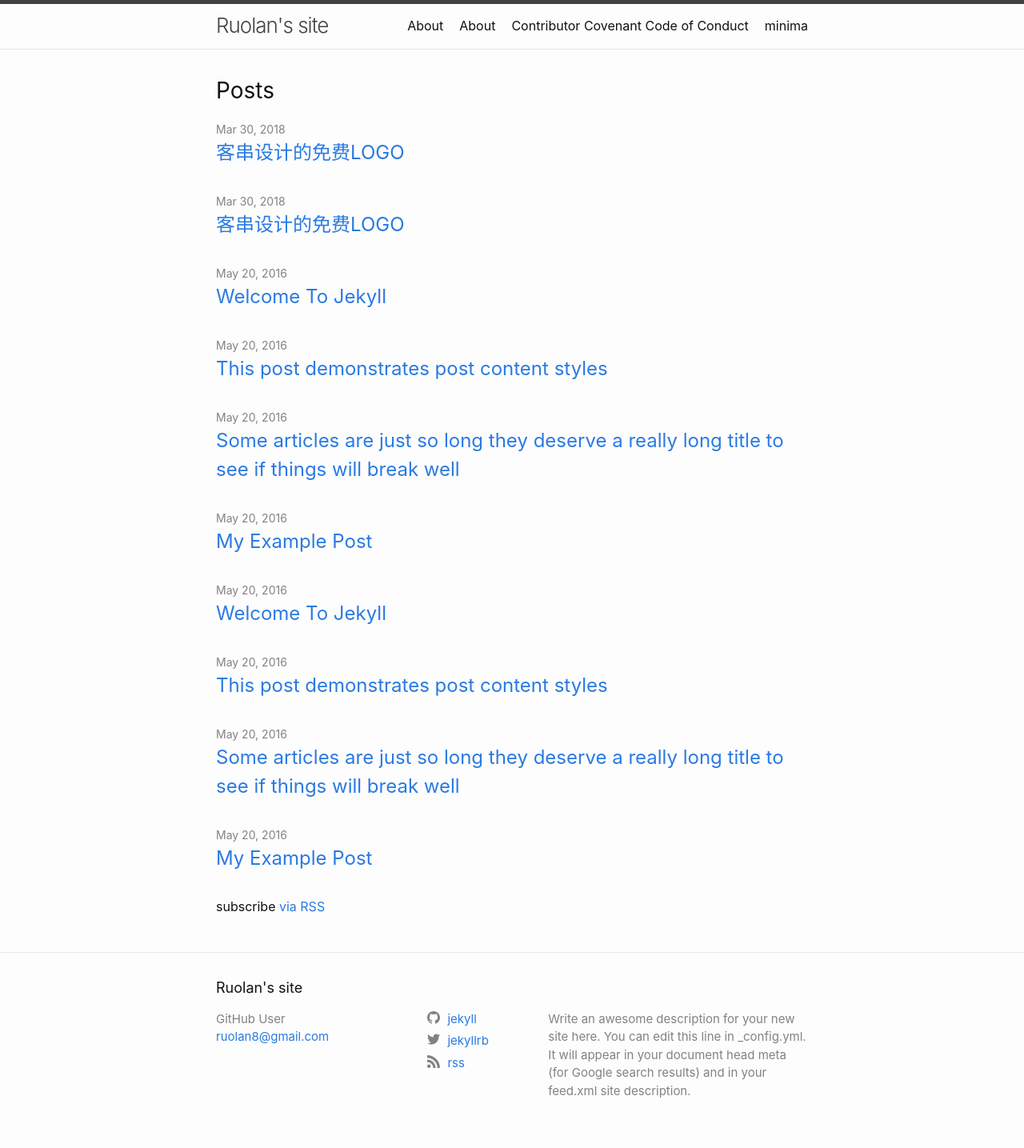
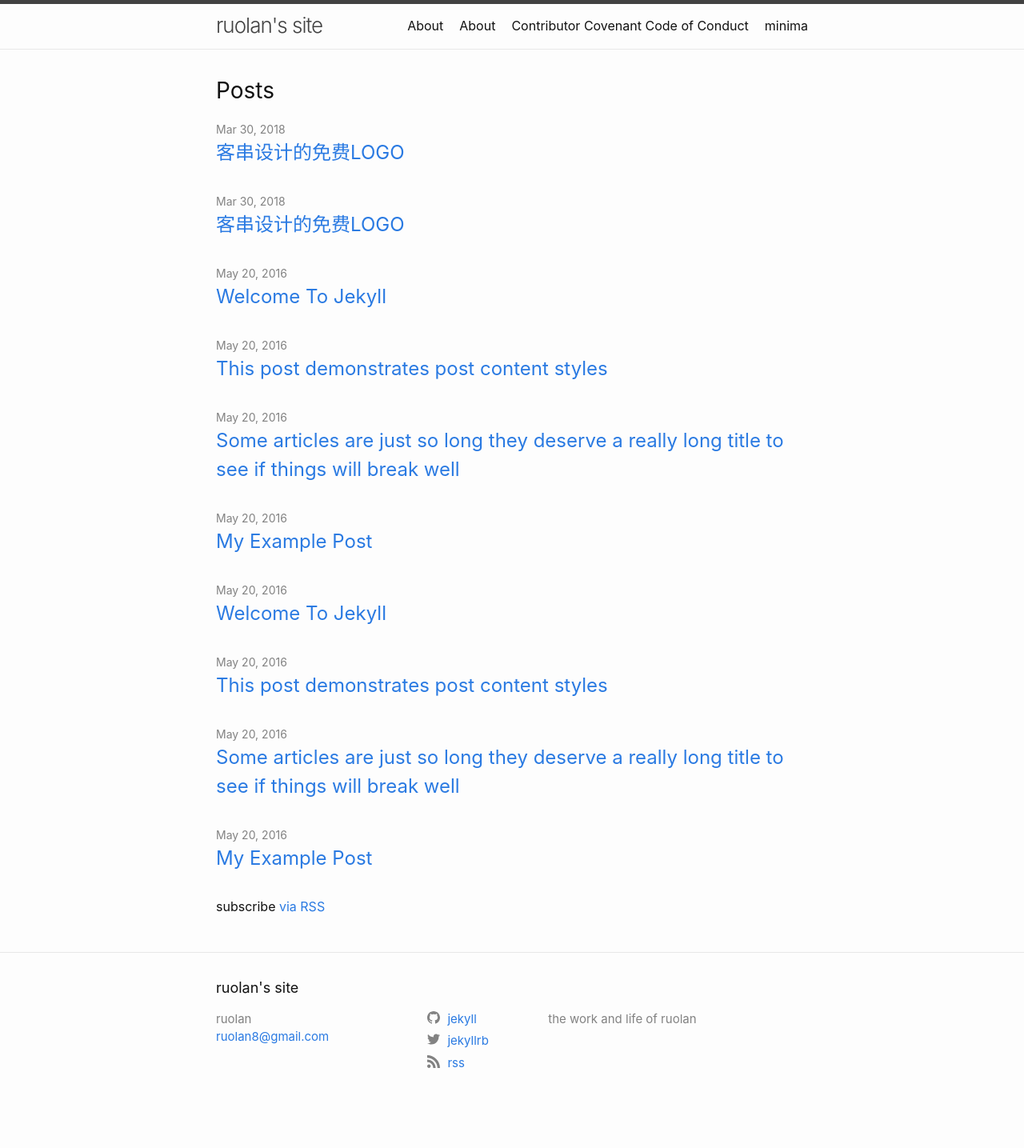
Before and after one commit to ruolan/ruolan, a Jekyll site: the page built from index.md, in a window 1280 px wide. Shown: the whole page at 80% size. Built offline with Jekyll 4.4.1, drawn with Linux system fonts in a browser that asks for light colours; after the commit the page ends 1400 px from its top, so only the background shows below that.

Commit message:
Update _config.yml
change website description

```diff
--- a/_config.yml
+++ b/_config.yml
@@ -1,10 +1,8 @@
-title: Ruolan's site
-author: GitHub User
+title: ruolan's site
+author: ruolan
 email: ruolan8@gmail.com
 description: > # this means to ignore newlines until "twitter_username:"
-  Write an awesome description for your new site here. You can edit this
-  line in _config.yml. It will appear in your document head meta (for
-  Google search results) and in your feed.xml site description.
+  the work and life of ruolan
 
 # social links
 twitter_username: jekyllrb
```
